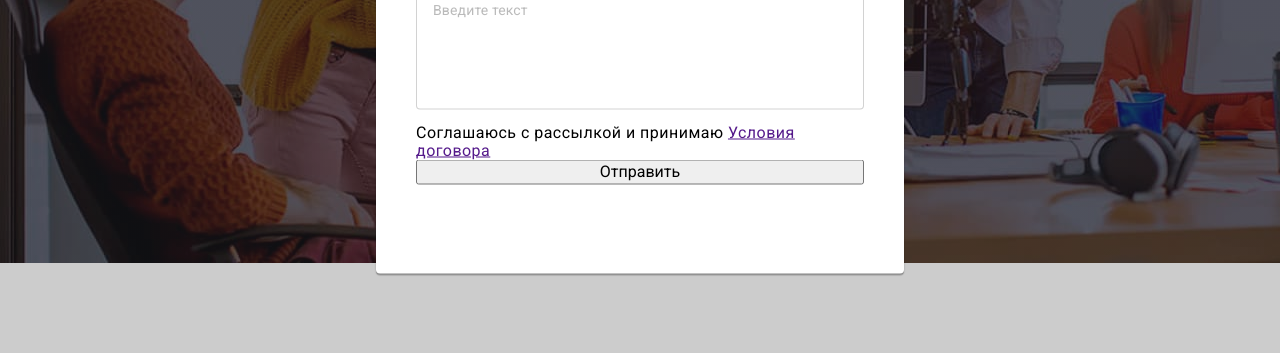
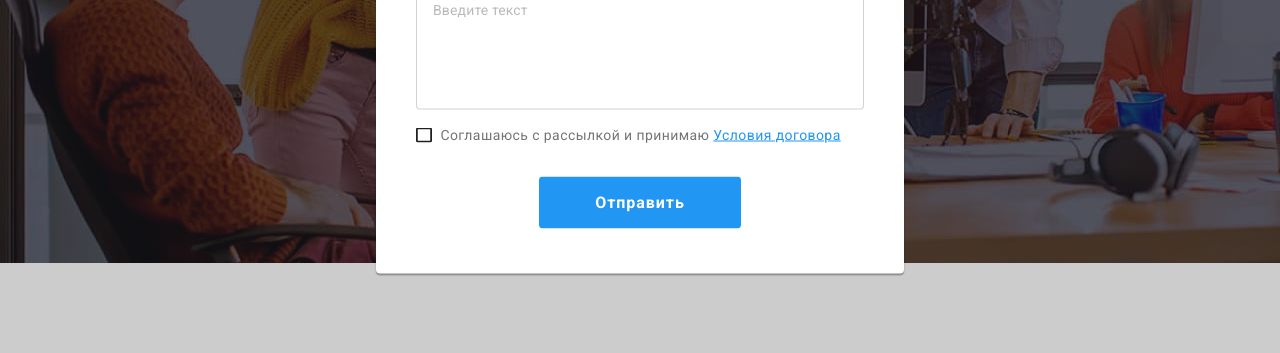
Before and after one commit to 0idea0/goit-markup-hw-06, a plain HTML site: page index.html in a window 1280 px wide. Both pictures are taken after a click on the button "Заказать услугу". Shown: the part 417-770 px from the top of the page. Drawn offline with nearby package versions, Linux system fonts and the light colour scheme.

Commit message:
Добавляет стили

```diff
--- a/css/styles.css
+++ b/css/styles.css
@@ -66,7 +66,16 @@ body {
 }
 
 .visually-hidden {
-  position: absolute;
+  position: absolute !important;
+  clip: rect(1px 1px 1px 1px); /* IE6, IE7 */
+  clip: rect(1px, 1px, 1px, 1px);
+  padding: 0 !important;
+  border: 0 !important;
+  height: 1px !important;
+  width: 1px !important;
+  overflow: hidden;
+}
+/*position: absolute;
   width: 1px;
   height: 1px;
   margin: -1px;
@@ -78,8 +87,7 @@ body {
   clip: rect(0 0 0 0);
   overflow: hidden;
   outline: 0;
-  outline-offset: 0;
-}
+  outline-offset: 0;*/
 
 /*========== Header ===============*/
 
@@ -277,9 +285,7 @@ body {
   background-color: var(--accent-color);
   color: var(--link-white-color);
 
-  transition-property: var(--accent-color);
-  transition-duration: 250ms;
-  transition-timing-function: var(--transition-timing-function);
+  transition: background-color 250ms var(--transition-timing-function);
 }
 
 .hero-section-btn:hover,
@@ -684,6 +690,15 @@ body {
   border-radius: 4px;
 }
 
+.subscroption-form::placeholder {
+  font-weight: 400;
+  font-size: 16px;
+  line-height: 1.25;
+  letter-spacing: 0.03em;
+
+  color: rgba(255, 255, 255, 0.6);
+}
+
 .subscription-btn {
   position: relative;
   display: inline-flex;
@@ -858,7 +873,7 @@ body {
     1px 4px 6px rgba(0, 0, 0, 0.16);
 }
 
-/*=============== Modal wimdow ==================*/
+/*=============== Modal window ==================*/
 
 .backdrop {
   position: fixed;
@@ -922,7 +937,7 @@ body {
   pointer-events: none;
 }
 
-/*-----------------------Modal form------------------*/
+/*==========================Modal form-=====================*/
 
 .modal-form-title {
   font-weight: 700;
@@ -957,6 +972,8 @@ body {
   border-radius: 4px;
   padding-left: 42px;
   transition: border-color 250ms var(--transition-timing-function);
+  cursor: pointer;
+  transition: border-color 250ms var(--transition-timing-function);
 }
 
 .modal-input-icon {
@@ -968,14 +985,18 @@ body {
   width: 18px;
   height: 18px;
   fill: var(--title-color);
+
+  transition: fill 250ms var(--transition-timing-function);
 }
+
 .modal-form-input-wrapper {
   position: relative;
   display: block;
   margin-top: 4px;
 }
 
-.modal-form-input:focus {
+.modal-form-input:focus,
+.modal-form-input:hover {
   border-color: var(--accent-color);
   outline: none;
 }
@@ -992,6 +1013,8 @@ body {
   padding: 12px 16px;
   margin-top: 4px;
   resize: none;
+
+  transition: border-color 250ms var(--transition-timing-function);
 }
 
 .modal-form-message::placeholder {
@@ -1003,7 +1026,67 @@ body {
   color: rgba(117, 117, 117, 0.5);
 }
 
-.modal-form-message:focus {
+.modal-form-message:focus,
+.modal-form-message:hover {
   border-color: var(--accent-color);
   outline: none;
 }
+
+.modal-form-checkbox-policy::before {
+  content: '';
+  display: inline-block;
+  vertical-align: middle;
+  width: 16px;
+  height: 15px;
+  background-image: url(../images/empty-check.svg);
+  margin-right: 8.4px;
+  cursor: pointer;
+
+  transition: background-image 250ms var(--transition-timing-function);
+}
+
+.modal-form-checkbox:checked + .modal-form-checkbox-policy::before {
+  background-image: url(../images/icon-check.svg);
+}
+
+.modal-form-checkbox-policy {
+  font-weight: 400;
+  font-size: 14px;
+  line-height: 1.71;
+  letter-spacing: 0.03em;
+  margin-bottom: 30px;
+
+  color: var(--link-grey-color);
+}
+
+.modal-form-policy-link {
+  font-weight: 400;
+  font-size: 14px;
+  line-height: 1.71;
+  letter-spacing: 0.03em;
+  text-decoration-line: underline;
+
+  color: var(--accent-color);
+}
+
+.modal-form-btn {
+  align-self: center;
+  border-radius: 4px;
+  padding: 10px 55px;
+  display: inline-block;
+  min-width: 200px;
+  border: 1px solid transparent;
+
+  font-weight: 700;
+  font-size: 16px;
+  line-height: 1.87;
+
+  letter-spacing: 0.06em;
+  cursor: pointer;
+  text-align: center;
+
+  background-color: var(--accent-color);
+  color: var(--link-white-color);
+
+  transition: background-color 250ms var(--transition-timing-function);
+}
```
